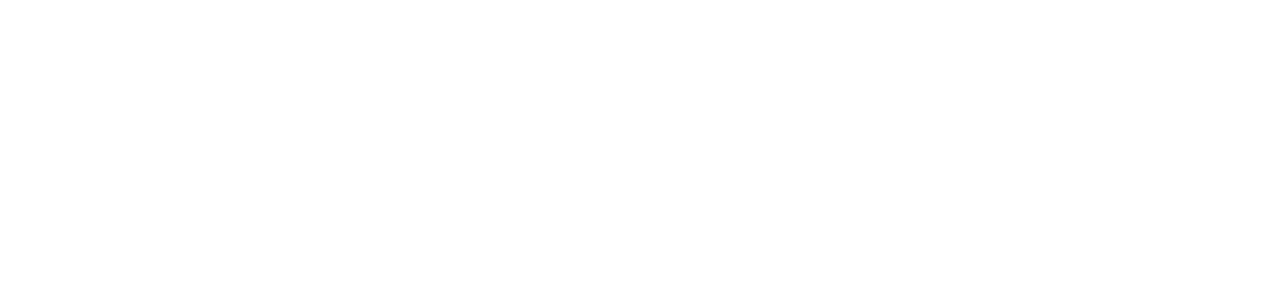
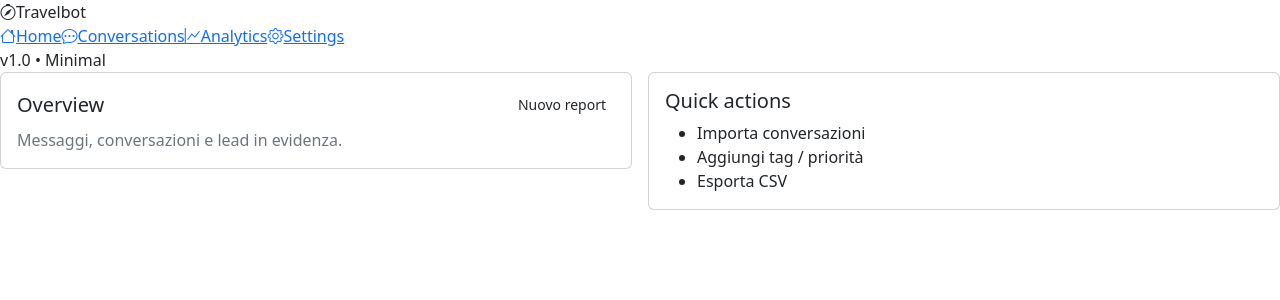
Before and after one commit to riaelav/Travelbot, a React (Vite) app in the folder frontend/: page / in a window 1280 px wide. Shown: the top 300 px of the page. Built offline with nearby package versions, Linux system fonts and the light colour scheme.

Commit message:
Added basic components and routes.

```diff
--- a/frontend/src/App.jsx
+++ b/frontend/src/App.jsx
@@ -1,7 +1,43 @@
-import "./App.css";
+import { useState } from "react";
+import { Routes, Route, Outlet, NavLink } from "react-router-dom";
+import Sidebar from "./components/Sidebar.jsx";
+import Home from "./components/Home.jsx";
+import Conversations from "./components/Conversations.jsx";
+import Analytics from "./components/Analytics.jsx";
+import Settings from "./components/Settings.jsx";
+import NotFound from "./components/NotFound.jsx";
 
-function App() {
-  return <></>;
+function Layout() {
+  const [open, setOpen] = useState(false);
+  return (
+    <>
+      <Sidebar open={open} />
+      <div className="topbar d-lg-none">
+        <button className="btn btn-outline-light btn-sm" onClick={() => setOpen((x) => !x)}>
+          <i className="bi bi-list"></i>
+        </button>
+        <strong>Travelbot Dashboard</strong>
+        <NavLink to="/settings" className="ms-auto text-decoration-none text-light">
+          <i className="bi bi-gear"></i>
+        </NavLink>
+      </div>
+      <main className="content">
+        <Outlet />
+      </main>
+    </>
+  );
 }
 
-export default App;
+export default function App() {
+  return (
+    <Routes>
+      <Route element={<Layout />}>
+        <Route index element={<Home />} />
+        <Route path="conversations" element={<Conversations />} />
+        <Route path="analytics" element={<Analytics />} />
+        <Route path="settings" element={<Settings />} />
+      </Route>
+      <Route path="*" element={<NotFound />} />
+    </Routes>
+  );
+}
--- /dev/null
+++ b/frontend/src/components/Analytics.jsx
@@ -0,0 +1,8 @@
+export default function Analytics() {
+  return (
+    <div className="card revolut p-3">
+      <h1 className="h5">Analytics</h1>
+      <p className="text-secondary mb-0">Grafici traffico/chat. Possiamo integrare Chart.js dopo.</p>
+    </div>
+  );
+}
--- /dev/null
+++ b/frontend/src/components/Conversations.jsx
@@ -0,0 +1,8 @@
+export default function Conversations() {
+  return (
+    <div className="card revolut p-3">
+      <h1 className="h5">Conversations</h1>
+      <p className="text-secondary mb-0">Qui mostreremo la lista chat con filtri e livelli (high/mid/low).</p>
+    </div>
+  );
+}
--- /dev/null
+++ b/frontend/src/components/Home.jsx
@@ -0,0 +1,27 @@
+export default function Home() {
+  return (
+    <div className="container-fluid g-0">
+      <div className="row g-3">
+        <div className="col-12 col-lg-6">
+          <div className="card revolut p-3">
+            <div className="d-flex justify-content-between align-items-center">
+              <h2 className="h5 m-0">Overview</h2>
+              <button className="btn btn-accent btn-sm">Nuovo report</button>
+            </div>
+            <p className="text-secondary mt-2 mb-0">Messaggi, conversazioni e lead in evidenza.</p>
+          </div>
+        </div>
+        <div className="col-12 col-lg-6">
+          <div className="card revolut p-3">
+            <h2 className="h5 m-0">Quick actions</h2>
+            <ul className="m-0 mt-2">
+              <li>Importa conversazioni</li>
+              <li>Aggiungi tag / priorità</li>
+              <li>Esporta CSV</li>
+            </ul>
+          </div>
+        </div>
+      </div>
+    </div>
+  );
+}
--- /dev/null
+++ b/frontend/src/components/NotFound.jsx
@@ -0,0 +1,3 @@
+export default function NotFound() {
+  return <p>Pagina non trovata.</p>;
+}
--- /dev/null
+++ b/frontend/src/components/Settings.jsx
@@ -0,0 +1,8 @@
+export default function Settings() {
+  return (
+    <div className="card revolut p-3">
+      <h1 className="h5">Settings</h1>
+      <p className="text-secondary mb-0">Configurazioni progetto, API keys, ecc.</p>
+    </div>
+  );
+}
--- /dev/null
+++ b/frontend/src/components/Sidebar.jsx
@@ -0,0 +1,35 @@
+import { NavLink } from "react-router-dom";
+
+export default function Sidebar({ open = false }) {
+  return (
+    <aside className={`sidebar ${open ? "open" : ""}`}>
+      <div className="brand">
+        <i className="bi bi-compass"></i>
+        <span>Travelbot</span>
+      </div>
+
+      <div className="nav-group">
+        <NavLink to="/" end className={({ isActive }) => `nav-item ${isActive ? "active" : ""}`}>
+          <i className="bi bi-house"></i>
+          <span>Home</span>
+        </NavLink>
+        <NavLink to="/conversations" className={({ isActive }) => `nav-item ${isActive ? "active" : ""}`}>
+          <i className="bi bi-chat-dots"></i>
+          <span>Conversations</span>
+        </NavLink>
+        <NavLink to="/analytics" className={({ isActive }) => `nav-item ${isActive ? "active" : ""}`}>
+          <i className="bi bi-graph-up"></i>
+          <span>Analytics</span>
+        </NavLink>
+        <NavLink to="/settings" className={({ isActive }) => `nav-item ${isActive ? "active" : ""}`}>
+          <i className="bi bi-gear"></i>
+          <span>Settings</span>
+        </NavLink>
+      </div>
+
+      <div className="sidebar-footer">
+        <div className="muted">v1.0 • Minimal</div>
+      </div>
+    </aside>
+  );
+}
--- a/frontend/src/main.jsx
+++ b/frontend/src/main.jsx
@@ -1,5 +1,13 @@
 import { createRoot } from "react-dom/client";
-import "./index.css";
+import { BrowserRouter } from "react-router-dom";
 import App from "./App.jsx";
 
-createRoot(document.getElementById("root")).render(<App />);
+import "bootstrap/dist/css/bootstrap.min.css";
+import "bootstrap-icons/font/bootstrap-icons.css";
+import "./index.css";
+
+createRoot(document.getElementById("root")).render(
+  <BrowserRouter>
+    <App />
+  </BrowserRouter>
+);
```
